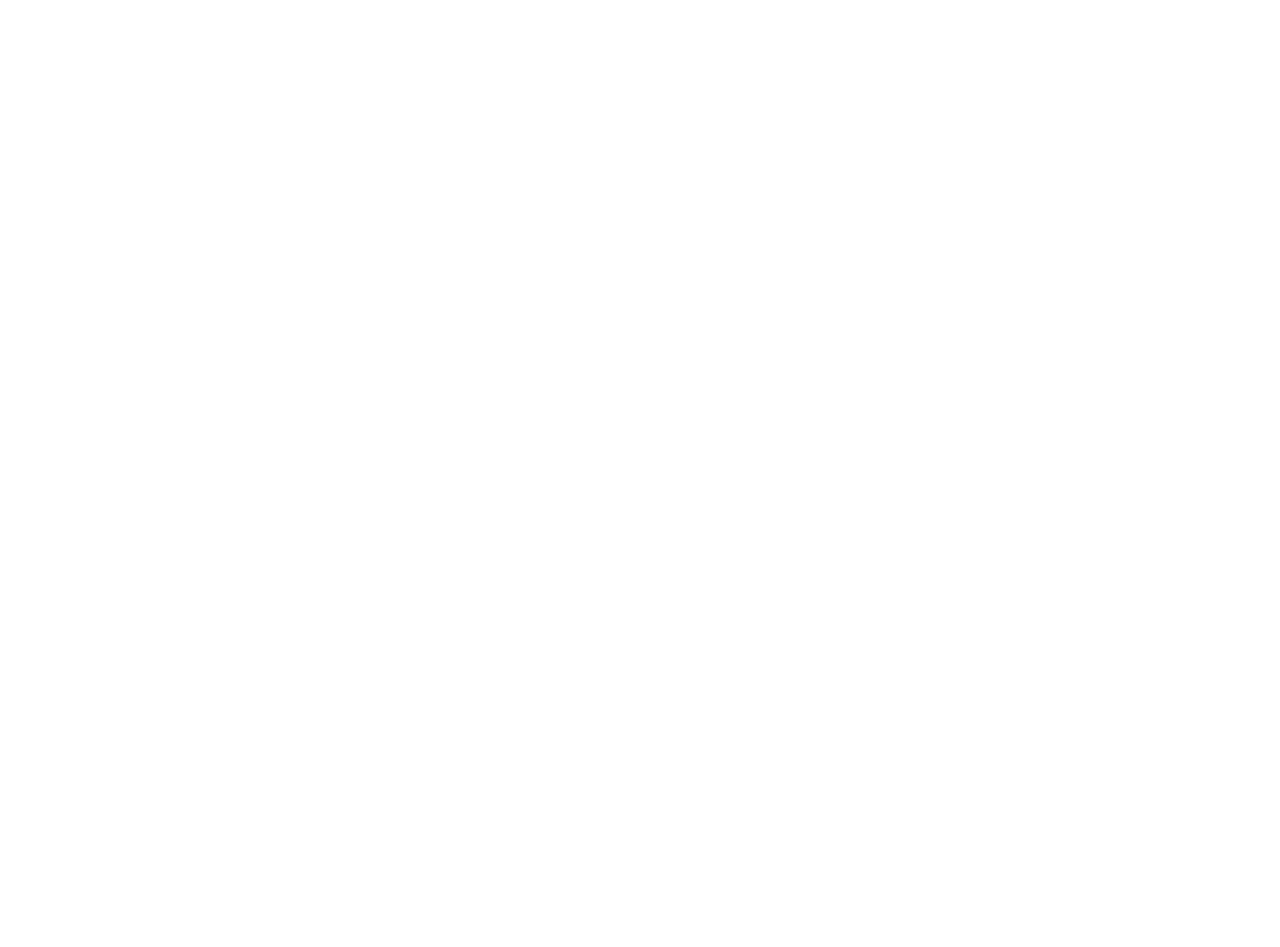
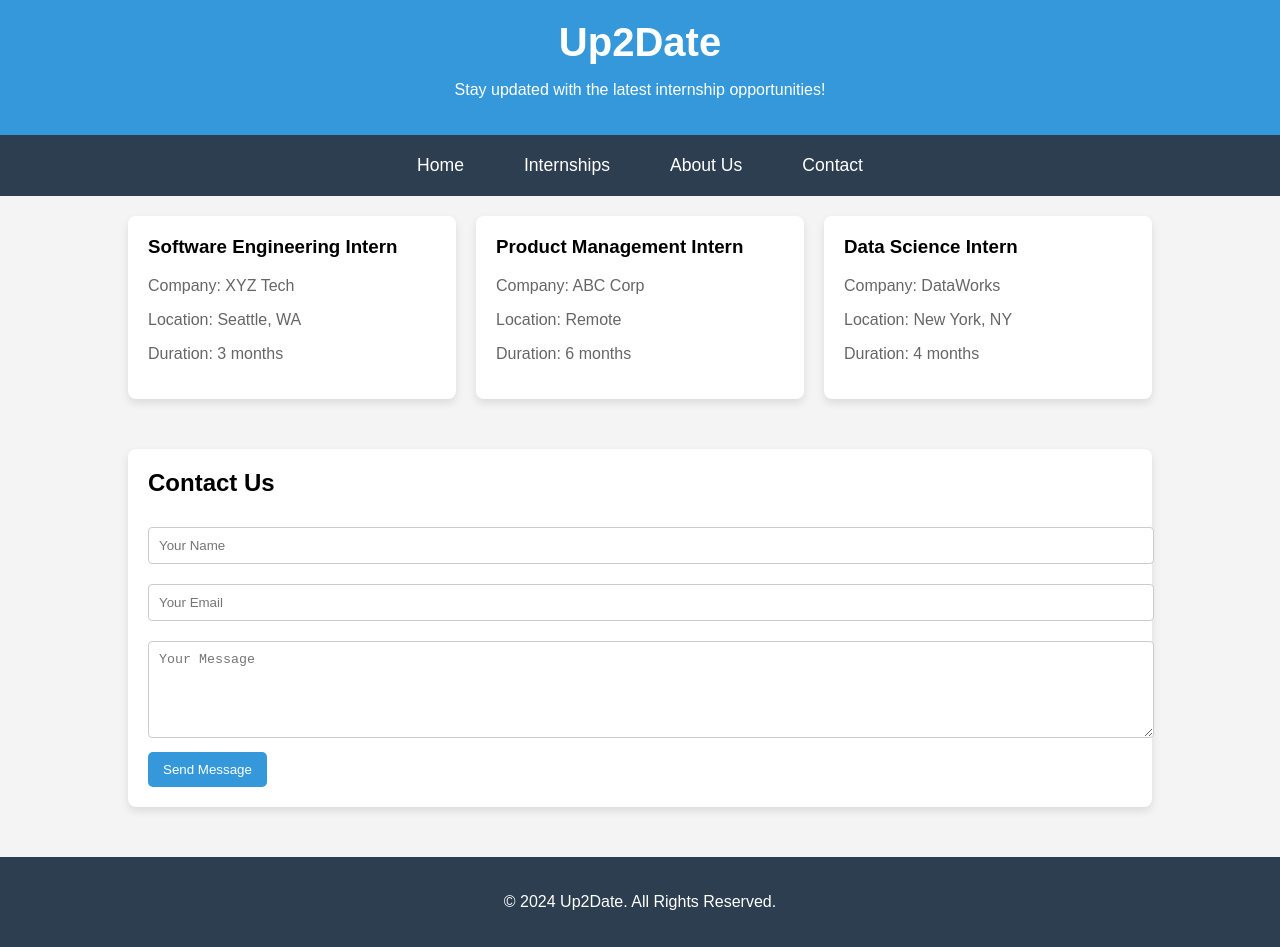
Before and after one commit to GiannahD/Up2Date, a website: page public/index.html in a window 1280 px wide. Before the commit the page ends 800 px from the top, so only its background shows below. Drawn offline with Linux system fonts and the light colour scheme.

Commit message:
made homepage html and linked style sheet

```diff
--- a/public/index.html
+++ b/public/index.html
@@ -1,10 +1,62 @@
 <!DOCTYPE html>
-<!--MAIN HTML FILE -->
-<html lang='en'>
-  <head>
-  </head>
+<html lang="en">
+<head>
+  <meta charset="UTF-8">
+  <meta name="viewport" content="width=device-width, initial-scale=1.0">
+  <title>Up2Date - Internship Opportunities</title>
+  <link rel="stylesheet" href="style.css">
+</head>
+<body>
 
-  <body>
+<main>
+  <header>
+    <h1>Up2Date</h1>
+    <p>Stay updated with the latest internship opportunities!</p>
+  </header>
 
-  </body>
+  <nav>
+    <a href="#">Home</a>
+    <a href="#">Internships</a>
+    <a href="#">About Us</a>
+    <a href="#">Contact</a>
+  </nav>
+
+  <div class="container">
+    <section class="featured-internships">
+      <div class="internship">
+        <h3>Software Engineering Intern</h3>
+        <p>Company: XYZ Tech</p>
+        <p>Location: Seattle, WA</p>
+        <p>Duration: 3 months</p>
+      </div>
+      <div class="internship">
+        <h3>Product Management Intern</h3>
+        <p>Company: ABC Corp</p>
+        <p>Location: Remote</p>
+        <p>Duration: 6 months</p>
+      </div>
+      <div class="internship">
+        <h3>Data Science Intern</h3>
+        <p>Company: DataWorks</p>
+        <p>Location: New York, NY</p>
+        <p>Duration: 4 months</p>
+      </div>
+    </section>
+
+    <section class="contact-form">
+      <h2>Contact Us</h2>
+      <form>
+        <input type="text" placeholder="Your Name" required>
+        <input type="email" placeholder="Your Email" required>
+        <textarea rows="5" placeholder="Your Message" required></textarea>
+        <button type="submit">Send Message</button>
+      </form>
+    </section>
+  </div>
+
+  <footer>
+    <p>&copy; 2024 Up2Date. All Rights Reserved.</p>
+  </footer>
+</main>
+</body>
 </html>
--- a/public/style.css
+++ b/public/style.css
@@ -0,0 +1,105 @@
+body {
+    font-family: Arial, sans-serif;
+    margin: 0;
+    padding: 0;
+    background-color: #f4f4f4;
+}
+
+header {
+    background-color: #3498db;
+    color: white;
+    padding: 20px 0;
+    text-align: center;
+}
+
+header h1 {
+    margin: 0;
+    font-size: 2.5rem;
+}
+
+nav {
+    display: flex;
+    justify-content: center;
+    background-color: #2c3e50;
+    padding: 10px 0;
+}
+
+nav a {
+    color: white;
+    text-decoration: none;
+    padding: 10px 20px;
+    margin: 0 10px;
+    font-size: 1.1rem;
+}
+
+nav a:hover {
+    background-color: #2980b9;
+    border-radius: 5px;
+}
+
+.container {
+    width: 80%;
+    margin: 20px auto;
+}
+
+.featured-internships {
+    display: grid;
+    grid-template-columns: repeat(3, 1fr);
+    gap: 20px;
+    margin-bottom: 50px;
+}
+
+.internship {
+    background-color: white;
+    padding: 20px;
+    border-radius: 8px;
+    box-shadow: 0 4px 8px rgba(0, 0, 0, 0.1);
+}
+
+.internship h3 {
+    margin-top: 0;
+}
+
+.internship p {
+    color: #666;
+}
+
+footer {
+    background-color: #2c3e50;
+    color: white;
+    text-align: center;
+    padding: 20px;
+}
+
+.contact-form {
+    background-color: white;
+    padding: 20px;
+    border-radius: 8px;
+    box-shadow: 0 4px 8px rgba(0, 0, 0, 0.1);
+    margin-bottom: 50px;
+}
+
+.contact-form h2 {
+    margin-top: 0;
+}
+
+.contact-form input, .contact-form textarea {
+    width: 100%;
+    padding: 10px;
+    margin: 10px 0;
+    border: 1px solid #ccc;
+    border-radius: 4px;
+}
+
+.contact-form button {
+    background-color: #3498db;
+    color: white;
+    padding: 10px 15px;
+    border: none;
+    border-radius: 5px;
+    cursor: pointer;
+}
+
+.contact-form button:hover {
+    background-color: #2980b9;
+}
```
